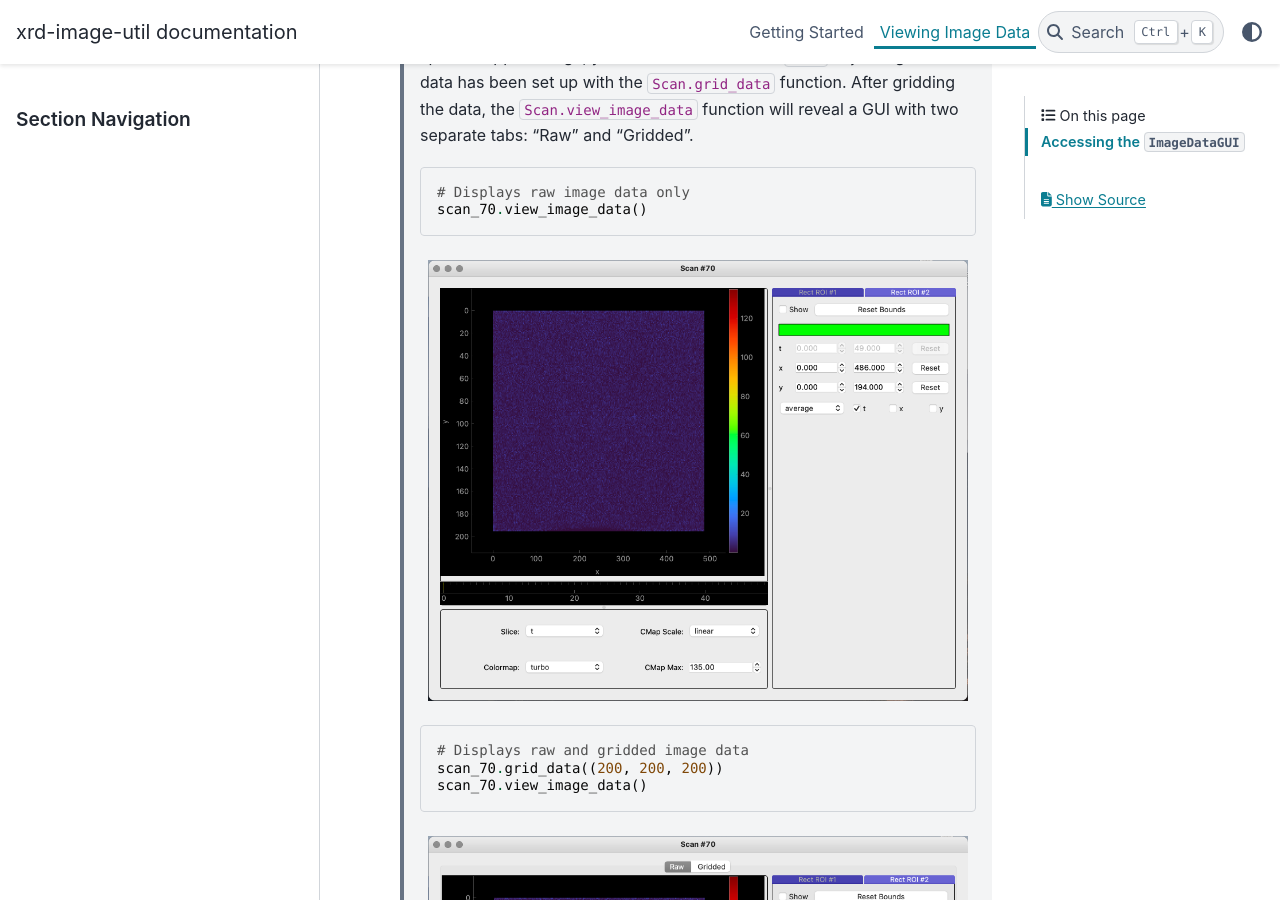
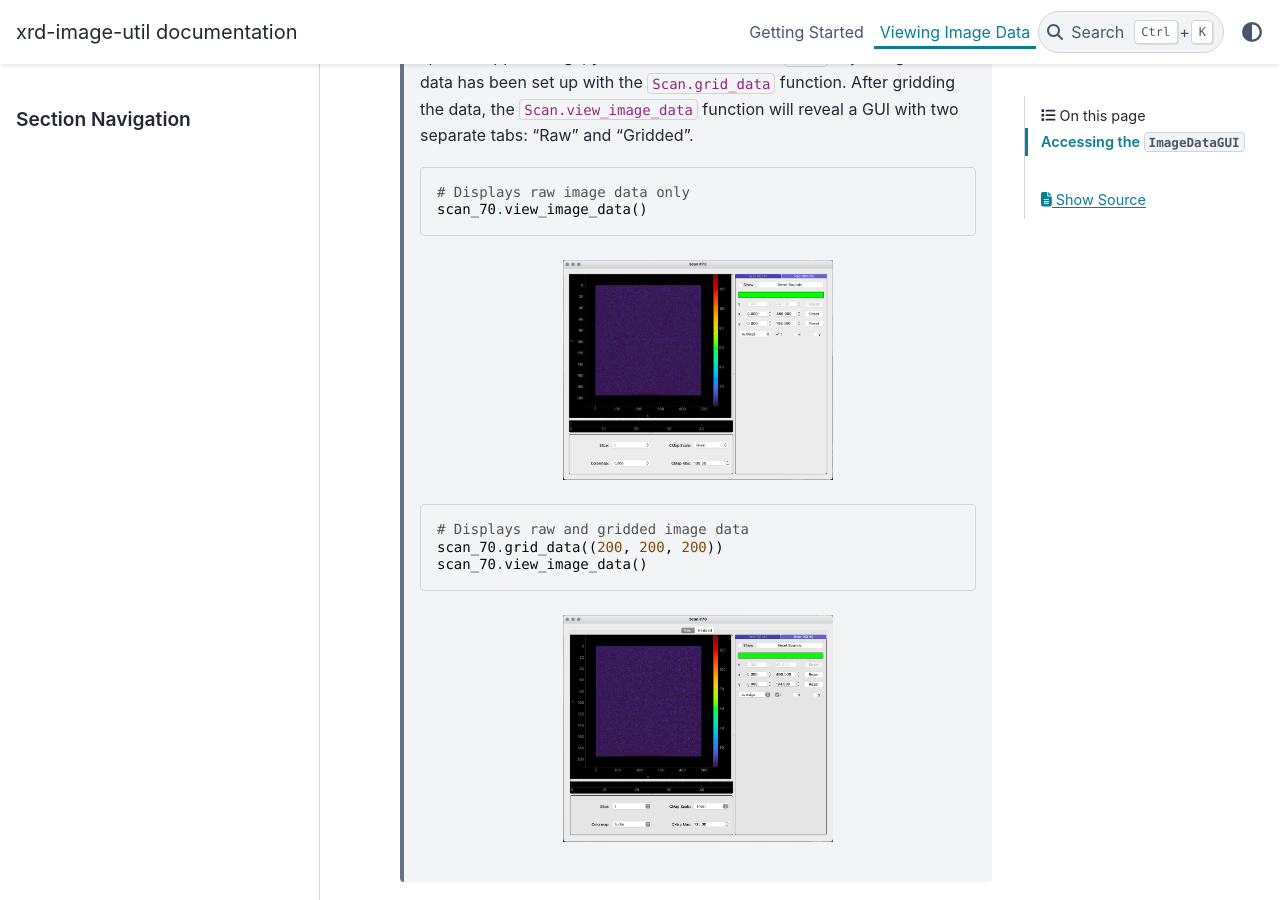
Before and after one commit to pecomyint/xrd-image-util, a Sphinx documentation site: the page built from docs/tutorials/viewing_image_data.rst, in a window 1280 px wide and 900 px high, scrolled down 461 px. Built offline with Sphinx 7.4.7 and the PyData theme 0.15.4, drawn with Linux system fonts in a browser that asks for light colours.

Commit message:
Edit image alignment

```diff
--- a/docs/tutorials/viewing_image_data.rst
+++ b/docs/tutorials/viewing_image_data.rst
@@ -23,6 +23,8 @@ Depending on the use case, there are multiple ways to access the GUI:
         scan_70.view_image_data()
 
     .. figure:: ../images/scan_70_raw.png
+        :width: 50 %
+        :align: center
 
     .. code-block:: python
 
@@ -31,3 +33,5 @@ Depending on the use case, there are multiple ways to access the GUI:
         scan_70.view_image_data()
 
     .. figure:: ../images/scan_70_raw_and_gridded.png
+        :width: 50 %
+        :align: center
```
